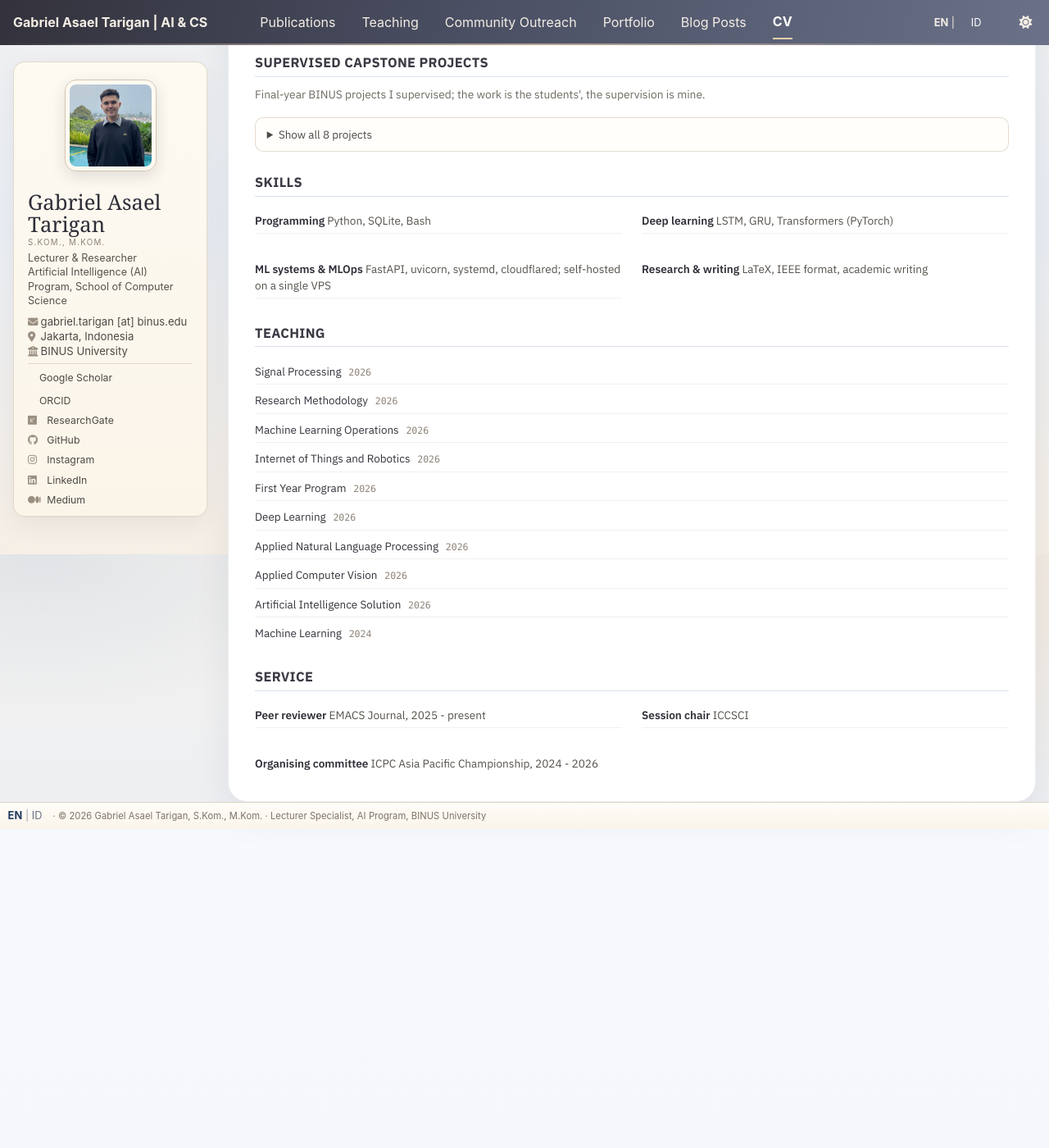
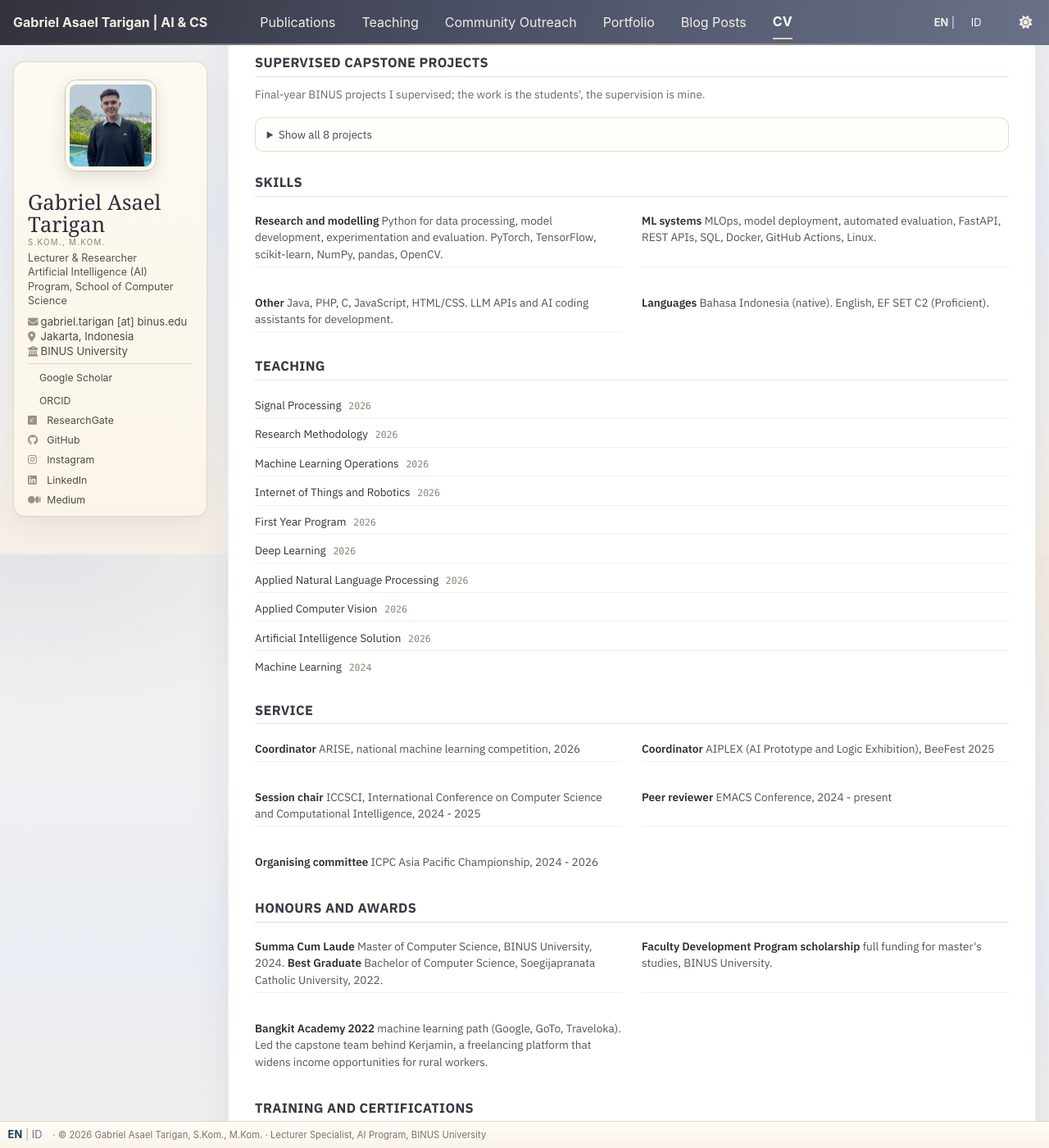
Before and after one commit to asaeltarigan/asaeltarigan.github.io, a Jekyll site: the page built from _pages/cv.md, in a window 1280 px wide and 1400 px high, scrolled down 3824 px. Shown: the whole window at 82% size. Built offline with Jekyll 4.4.1, drawn with Linux system fonts in a browser that asks for light colours; some web fonts are replaced; a style sheet for code colours, icons or effects is not loaded; before the commit the page ends 4834 px from its top, so only the background shows below that; some of the changed text lies outside the part shown.

Commit message:
CV: new November PDF plus skills, service, awards and certifications

```diff
--- a/_data/cv_timeline.yml
+++ b/_data/cv_timeline.yml
@@ -1,6 +1,6 @@
 experience:
   - time: "2025 - Present"
-    title: "Lecturer, Artificial Intelligence Program"
+    title: "Lecturer Specialist, Artificial Intelligence Program"
     org: "BINUS University, School of Computer Science"
     location: "Jakarta, Indonesia"
     description: "Teach the program's core AI and machine learning courses; design assessment instruments. Build and operate the systems the program runs on: the national competition platform, quiz portals, and interactive teaching tools. Supervise capstone projects and competition teams; research computer vision for classroom engagement."
--- a/_pages/cv.md
+++ b/_pages/cv.md
@@ -69,10 +69,10 @@ redirect_from:
 
 <h2 class="cv-section">Skills</h2>
 <ul class="cv-skills">
-  <li><strong>Programming</strong> Python, SQLite, Bash</li>
-  <li><strong>Deep learning</strong> LSTM, GRU, Transformers (PyTorch)</li>
-  <li><strong>ML systems &amp; MLOps</strong> FastAPI, uvicorn, systemd, cloudflared; self-hosted on a single VPS</li>
-  <li><strong>Research &amp; writing</strong> LaTeX, IEEE format, academic writing</li>
+  <li><strong>Research and modelling</strong> Python for data processing, model development, experimentation and evaluation. PyTorch, TensorFlow, scikit-learn, NumPy, pandas, OpenCV.</li>
+  <li><strong>ML systems</strong> MLOps, model deployment, automated evaluation, FastAPI, REST APIs, SQL, Docker, GitHub Actions, Linux.</li>
+  <li><strong>Other</strong> Java, PHP, C, JavaScript, HTML/CSS. LLM APIs and AI coding assistants for development.</li>
+  <li><strong>Languages</strong> Bahasa Indonesia (native). English, EF SET C2 (Proficient).</li>
 </ul>
 
 <h2 class="cv-section">Teaching</h2>
@@ -86,7 +86,23 @@ redirect_from:
 
 <h2 class="cv-section">Service</h2>
 <ul class="cv-skills">
-  <li><strong>Peer reviewer</strong> EMACS Journal, 2025 - present</li>
-  <li><strong>Session chair</strong> ICCSCI</li>
+  <li><strong>Coordinator</strong> ARISE, national machine learning competition, 2026</li>
+  <li><strong>Coordinator</strong> AIPLEX (AI Prototype and Logic Exhibition), BeeFest 2025</li>
+  <li><strong>Session chair</strong> ICCSCI, International Conference on Computer Science and Computational Intelligence, 2024 - 2025</li>
+  <li><strong>Peer reviewer</strong> EMACS Conference, 2024 - present</li>
   <li><strong>Organising committee</strong> ICPC Asia Pacific Championship, 2024 - 2026</li>
 </ul>
+
+<h2 class="cv-section">Honours and awards</h2>
+<ul class="cv-skills">
+  <li><strong>Summa Cum Laude</strong> Master of Computer Science, BINUS University, 2024. <strong>Best Graduate</strong> Bachelor of Computer Science, Soegijapranata Catholic University, 2022.</li>
+  <li><strong>Faculty Development Program scholarship</strong> full funding for master's studies, BINUS University.</li>
+  <li><strong>Bangkit Academy 2022</strong> machine learning path (Google, GoTo, Traveloka). Led the capstone team behind Kerjamin, a freelancing platform that widens income opportunities for rural workers.</li>
+</ul>
+
+<h2 class="cv-section">Training and certifications</h2>
+<ul class="cv-skills">
+  <li><strong>SecOps AI-ML Pen Certified Professional</strong> 2025. Practical exam on AI and ML security, including prompt injection and RAG poisoning.</li>
+  <li><strong>Microsoft AI-900</strong> 2025. Core AI and machine learning concepts and the Azure AI service stack.</li>
+  <li><strong>Kominfo Digital Talent Scholarship</strong> 2021, AI track by Huawei, with the Huawei Certified ICT Associate Artificial Intelligence credential.</li>
+</ul>
```
Also changed, not shown: 1 other file.
